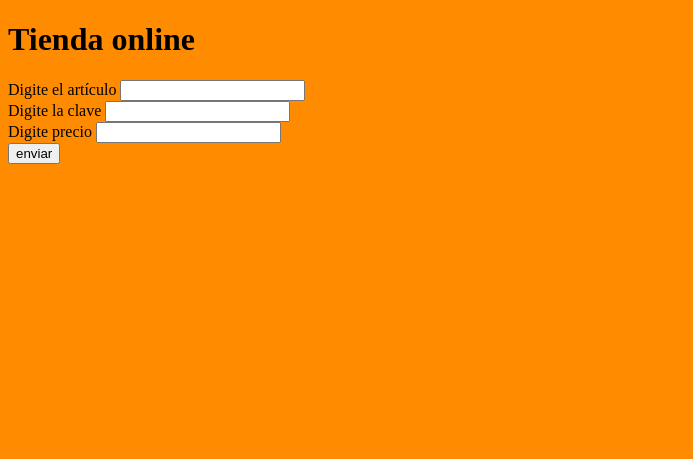
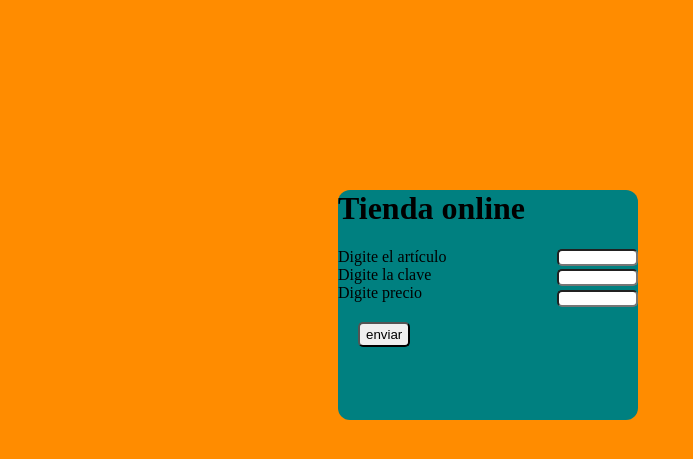
Before and after one commit to ETBGM03/php_ETBGM03, a PHP site: page / in a window 1280 px wide. Shown: the top 459 px of the page, without its empty margins (0-693 px from the left). Run offline with PHP 8.4, Linux system fonts and the light colour scheme.

Commit message:
Corregido
se añadió estilos y corrigió los errores

```diff
--- a/php-ETBGM03/ejercicio 5/index.php
+++ b/php-ETBGM03/ejercicio 5/index.php
@@ -1,27 +1,27 @@
 <!DOCTYPE html>
 <html lang="en">
+
 <head>
     <meta charset="UTF-8">
     <meta name="viewport" content="width=device-width, initial-scale=1.0">
     <link rel="stylesheet" href="stilos.css">
-    <title>Document</title>
+    <title>Artículos</title>
 </head>
+
 <body>
-    <h1>Tienda online</h1>
-    <form action="pagina7.php" method="post">
-        Digite el artículo
-        <label><input type="text" name='articulo'></label> <br>
-        Digite la clave
-        <label><input type="text" name='claveP'></label> <br>
-        Digite precio
-        <label><input type="text" name='precioOri'></label> <br>
-        <label ><input type="submit" value='enviar'></label>
+    <div class="lol">
+        <h1>Tienda online</h1>
+        <form action="pagina7.php" method="post">
+            Digite el artículo
+            <label><input class="asd" type="text" name='articulo'></label> <br>
+            Digite la clave
+            <label><input class="asd03" type="text" name='claveP'></label> <br>
+            Digite precio
+            <label><input class="asd02" type="text" name='precioOri'></label> <br>
+            <label><input class="io" type="submit" value='enviar'></label>
+        </form>
+    </div>
 
+</body>
 
-
-
-
-
-    </form>
-</body>
 </html>
--- a/php-ETBGM03/ejercicio 5/stilos.css
+++ b/php-ETBGM03/ejercicio 5/stilos.css
@@ -3,7 +3,7 @@ body {
 }
 .lol {
   background: teal;
-  width: 330px;
+  width: 300px;
   height: 230px;
   margin: 330px;
   margin-top: 190px;
@@ -14,7 +14,7 @@ body {
   height: 11px;
   float: right;
   position: relative;
-  bottom: -5px;
+  bottom: -1px;
   border-radius: 5px 5px 5px 5px;
 }
 .asd02 {
@@ -22,13 +22,17 @@ body {
   height: 11px;
   float: right;
   position: relative;
-  bottom: -4px;
+  bottom: -6px;
   border-radius: 5px 5px 5px 5px;
+
 
 }
 
 .io {
   margin-top: 25px;
+  border-radius: 5px 5px 5px 5px;
+  margin: 20px;
+  height: 25px;
 }
 .asd03{
     width: 73px;
```
Also changed, not shown: php-ETBGM03/ejercicio 5/estiless.css (+15 -0 lines), php-ETBGM03/ejercicio 5/pagina7.php (+25 -18 lines).
